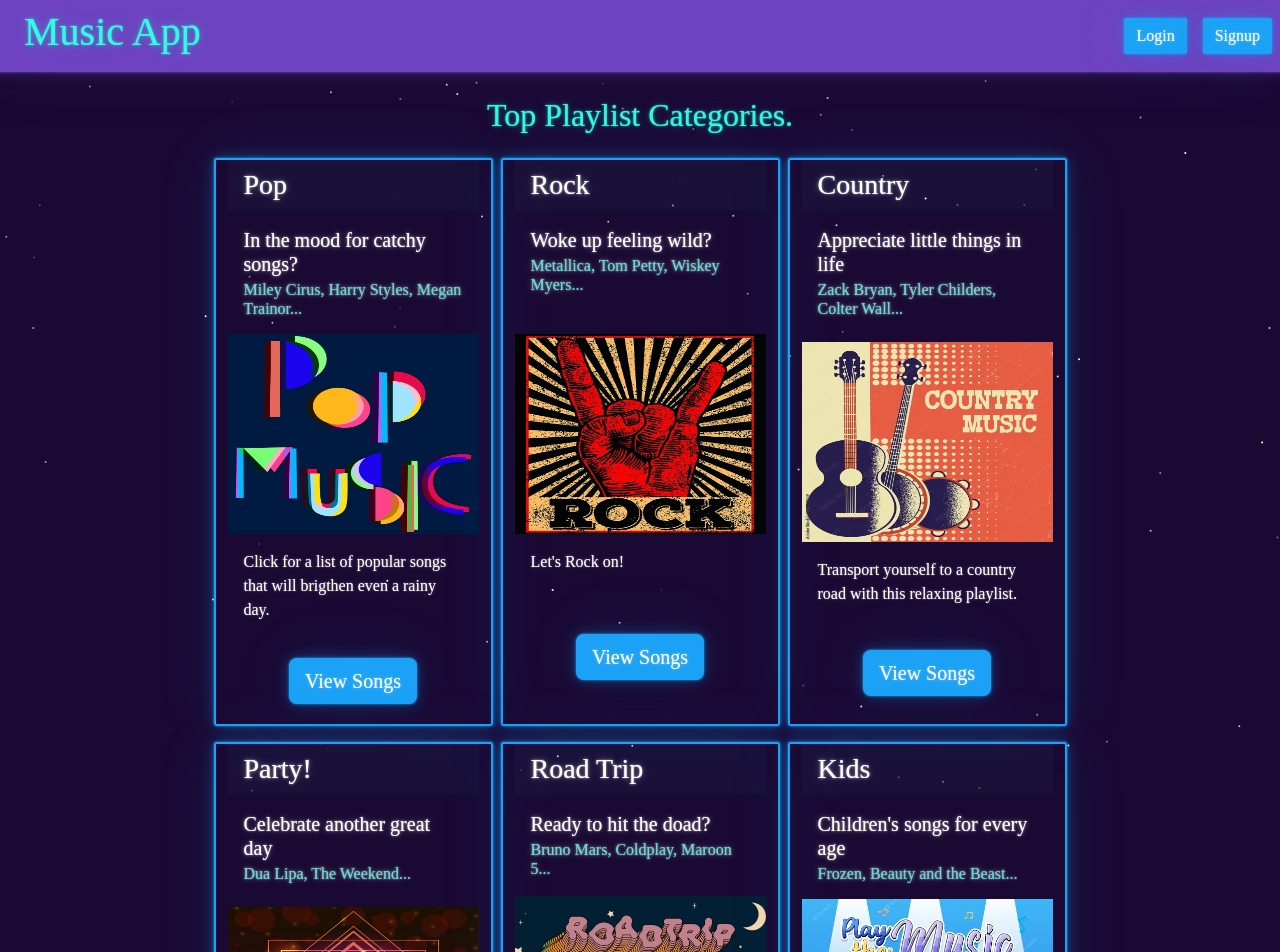
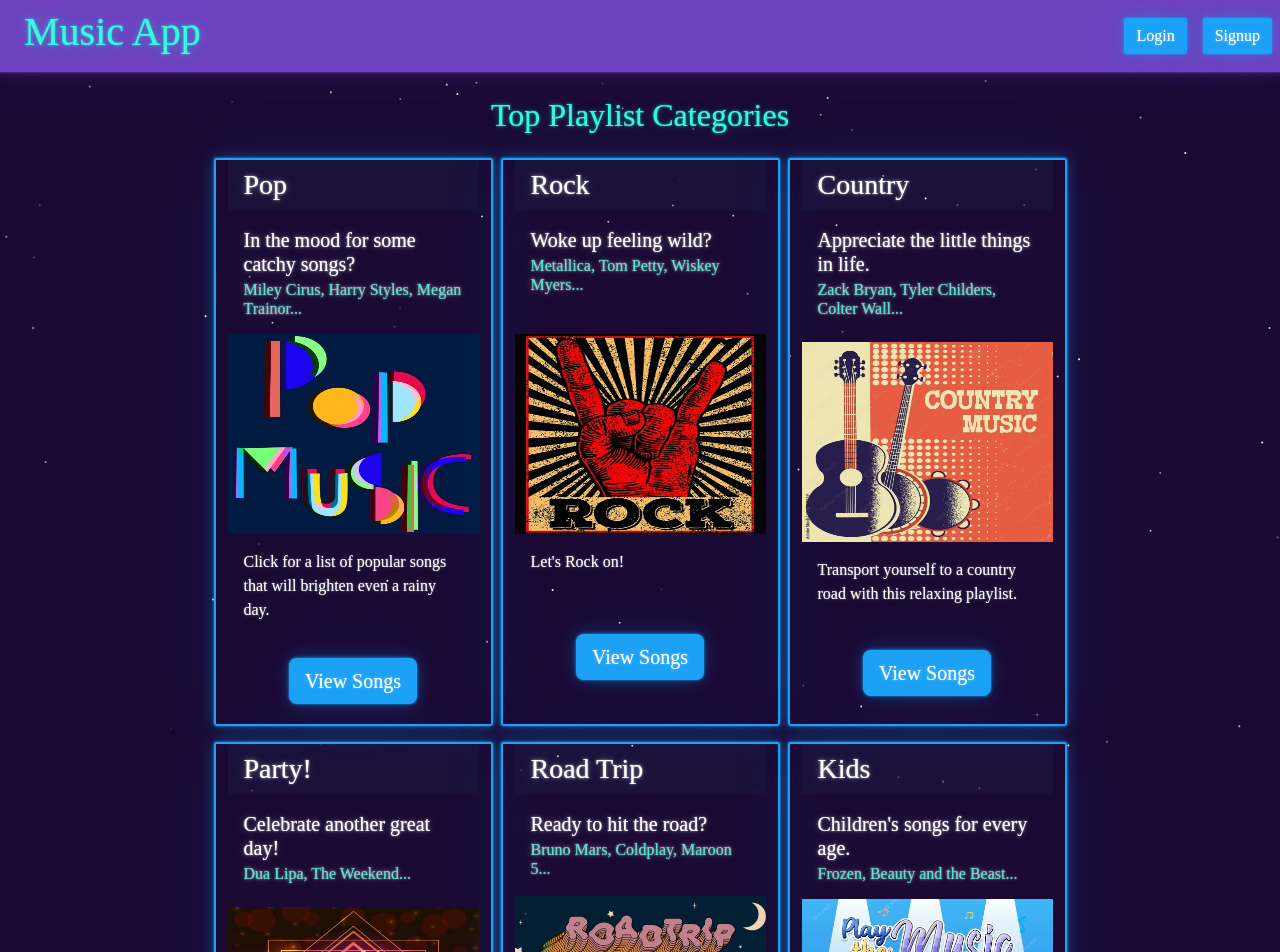
Before and after one commit to NewDev2298/music-player-app, a React (Create React App) app in the folder client/: page / in a window 1280 px wide. Shown: the top 952 px of the page. Built offline with nearby package versions, Linux system fonts and the light colour scheme; no server answers.

Commit message:
added link to header title

```diff
--- a/client/src/components/Navbar/index.js
+++ b/client/src/components/Navbar/index.js
@@ -14,7 +14,9 @@ function Navbar() {
       <>
         <nav className='row navbar navbar-expand-lg navbar-dark bg-primary mb-4'>
           <div className='d-flex align-items-center'>
-          <h1 className='me-auto mx-4'>Music App</h1>
+
+          <h1 className='me-auto mx-4'><Link to="/" style={{ textDecoration: 'none' }}>Music App</Link></h1>
+
             <Link to="/me">
               <button className="btn btn-info mx-2 my-1">{Auth.getProfile().data.username}'s profile</button>
             </Link>
--- a/client/src/pages/Home.js
+++ b/client/src/pages/Home.js
@@ -45,7 +45,7 @@ const Home = () => {
     <div className='container min-vh-100'>
       <div>
         <h2 className='text-center mb-4'>
-          Top Playlist Categories.
+          Top Playlist Categories
         </h2>
         <main>
           <div className='container min-vh-100'>
@@ -53,13 +53,13 @@ const Home = () => {
               <div className='col-lg-3 col-md-5 col-sm-12 mx-1 card border-info mb-3 '>
                 <h3 className='card-header'>Pop</h3>
                 <div className='card-body'>
-                  <h5 className='card-title'>In the mood for catchy songs?</h5>
+                  <h5 className='card-title'>In the mood for some catchy songs?</h5>
                   <h6 className='card-subtitle text-muted'>Miley Cirus, Harry Styles, Megan Trainor...</h6>
                 </div>
                 <img src='../assets/pop.png' alt='placeholder' className='d-block user-select-none' width='100%' height='200' aria-label='Placeholder: Image Cap'>
                 </img>
                 <div className="card-body">
-                  <p className="card-text">Click for a list of popular songs that will brigthen even a rainy day.
+                  <p className="card-text">Click for a list of popular songs that will brighten even a rainy day.
                   </p>
                 </div>
                 <div className="card-body d-flex justify-content-center">
@@ -91,14 +91,13 @@ const Home = () => {
               <div className='col-lg-3 col-md-5 col-sm-12 mx-1 card border-info mb-3'>
                 <h3 className='card-header'>Country</h3>
                 <div className='card-body'>
-                  <h5 className='card-title'>Appreciate little things in life</h5>
+                  <h5 className='card-title'>Appreciate the little things in life.</h5>
                   <h6 className='card-subtitle text-muted'>Zack Bryan, Tyler Childers, Colter Wall...</h6>
                 </div>
                 <img src='../assets/country.png' alt='Image placeholder' className='d-block user-select-none' width='100%' height='200' aria-label='Placeholder: Image Cap'>
                 </img>
                 <div className="card-body">
-                  <p className="card-text">Transport yourself to a country road with this relaxing playlist.
-                  </p>
+                  <p className="card-text">Transport yourself to a country road with this relaxing playlist.</p>
                 </div>
                 <div className="card-body d-flex justify-content-center">
                   <Link to={`/categories/Country`}>
@@ -110,14 +109,13 @@ const Home = () => {
               <div className='col-lg-3 col-md-5 col-sm-12 mx-1 card border-info mb-3'>
                 <h3 className='card-header'>Party!</h3>
                 <div className='card-body'>
-                  <h5 className='card-title'>Celebrate another great day</h5>
+                  <h5 className='card-title'>Celebrate another great day!</h5>
                   <h6 className='card-subtitle text-muted'>Dua Lipa, The Weekend...</h6>
                 </div>
                 <img src='../assets/party.png' alt='Image placeholder' className='d-block user-select-none' width='100%' height='200' aria-label='Placeholder: Image Cap'>
                 </img>
                 <div className="card-body">
-                  <p className="card-text">Let's get loud it's party time!
-                  </p>
+                  <p className="card-text">Let's get loud, it's party time!</p>
                 </div>
                 <div className="card-body d-flex justify-content-center">
                   <Link to={`/categories/Party`}>
@@ -129,14 +127,13 @@ const Home = () => {
               <div className='col-lg-3 col-md-5 col-sm-12 mx-1 card border-info mb-3'>
                 <h3 className='card-header'>Road Trip</h3>
                 <div className='card-body'>
-                  <h5 className='card-title'>Ready to hit the doad?</h5>
+                  <h5 className='card-title'>Ready to hit the road?</h5>
                   <h6 className='card-subtitle text-muted'>Bruno Mars, Coldplay, Maroon 5...</h6>
                 </div>
                 <img src='../assets/road-trip.png' alt='Image placeholder' className='d-block user-select-none' width='100%' height='200' aria-label='Placeholder: Image Cap'>
                 </img>
                 <div className="card-body">
-                  <p className="card-text">Songs that will make the time fly by.
-                  </p>
+                  <p className="card-text">Songs that will make the time fly by.</p>
                 </div>
                 <div className="card-body d-flex justify-content-center">
                   <Link to={`/categories/Road-Trip`}>
@@ -148,14 +145,13 @@ const Home = () => {
               <div className='col-lg-3 col-md-5 col-sm-12 mx-1 card border-info mb-3'>
                 <h3 className='card-header'>Kids</h3>
                 <div className='card-body'>
-                  <h5 className='card-title'>Children's songs for every age</h5>
+                  <h5 className='card-title'>Children's songs for every age.</h5>
                   <h6 className='card-subtitle text-muted'>Frozen, Beauty and the Beast...</h6>
                 </div>
                 <img src='../assets/kids.png' alt='Image placeholder' className='d-block user-select-none' width='100%' height='200' aria-label='Placeholder: Image Cap'>
                 </img>
                 <div className="card-body">
-                  <p className="card-text">Click to know why we don't talk about Bruno.
-                  </p>
+                  <p className="card-text">Click to know why we don't talk about Bruno.</p>
                 </div>
                 <div className="card-body d-flex justify-content-center">
                   <Link to={`/categories/Kids`}>
```
Also changed, not shown: client/src/utils/API.js (deleted).
